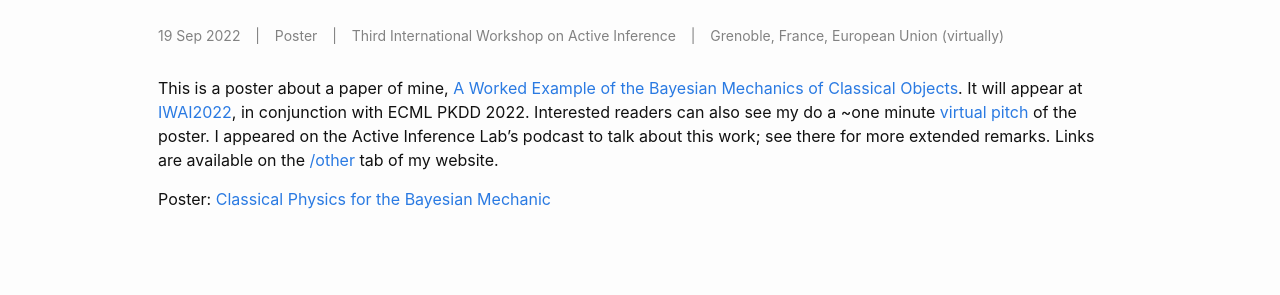
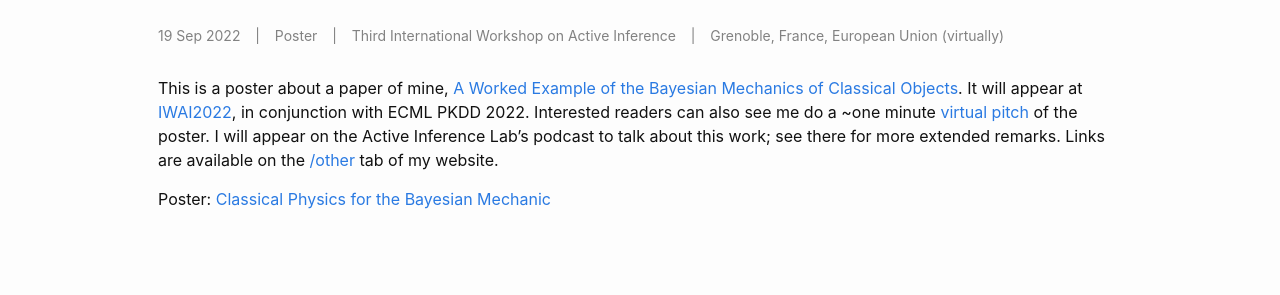
Before and after one commit to DARSakthi/DARSakthi.github.io, a Jekyll site: the page built from _talks/IWAI-0.markdown, in a window 1280 px wide. Shown: the part 139-434 px from the top of the page. Built offline with Jekyll 4.4.1, drawn with Linux system fonts in a browser that asks for light colours.

Commit message:
Misprint

```diff
--- a/_talks/IWAI-0.markdown
+++ b/_talks/IWAI-0.markdown
@@ -9,6 +9,6 @@ location: "Grenoble, France, European Union (virtually)"
 published: true
 ---
 
-This is a poster about a paper of mine, [A Worked Example of the Bayesian Mechanics of Classical Objects](https://arxiv.org/abs/2206.12996). It will appear at [IWAI2022](https://iwaiworkshop.github.io), in conjunction with ECML PKDD 2022. Interested readers can also see my do a ~one minute [virtual pitch](https://drive.google.com/file/d/17estYcRM8h5KqVo-FIJK0bUcILAgtoOT/view?usp=sharing) of the poster. I appeared on the Active Inference Lab's podcast to talk about this work; see there for more extended remarks. Links are available on the [/other](https://darsakthi.github.io/other/) tab of my website.
+This is a poster about a paper of mine, [A Worked Example of the Bayesian Mechanics of Classical Objects](https://arxiv.org/abs/2206.12996). It will appear at [IWAI2022](https://iwaiworkshop.github.io), in conjunction with ECML PKDD 2022. Interested readers can also see me do a ~one minute [virtual pitch](https://drive.google.com/file/d/17estYcRM8h5KqVo-FIJK0bUcILAgtoOT/view?usp=sharing) of the poster. I will appear on the Active Inference Lab's podcast to talk about this work; see there for more extended remarks. Links are available on the [/other](https://darsakthi.github.io/other/) tab of my website.
 
 Poster: [Classical Physics for the Bayesian Mechanic]({{site.files}}/files/IWAI Sept 2022.pdf)
```
